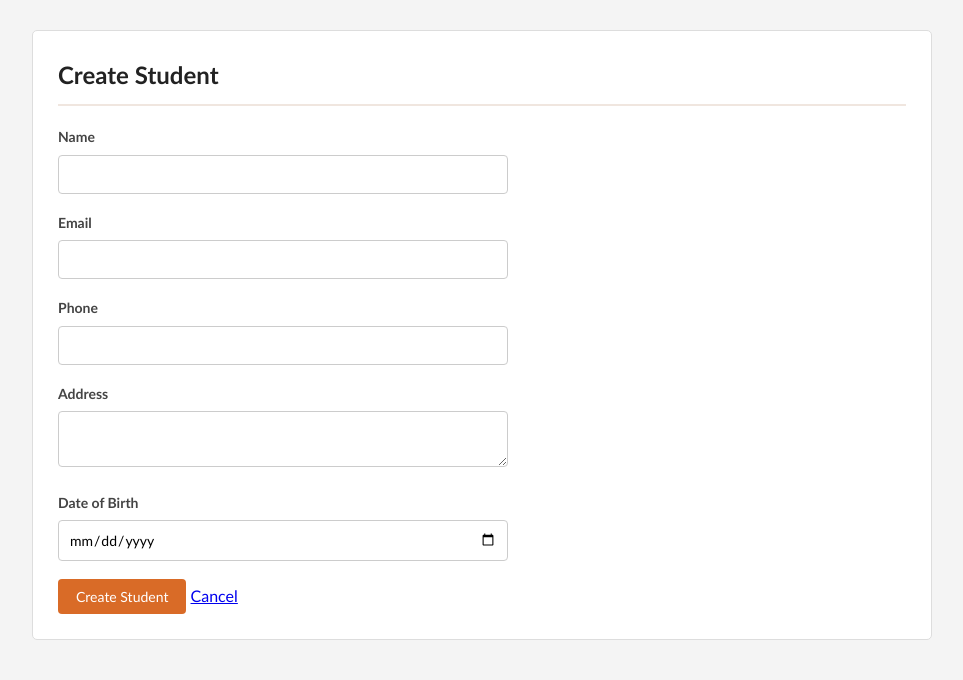
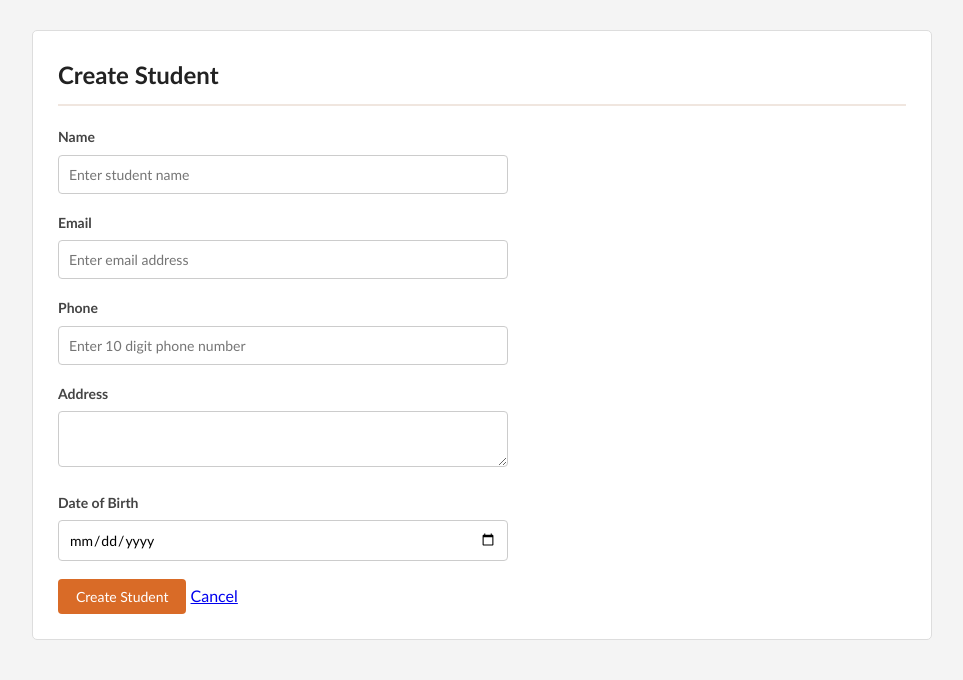
Before and after one commit to MariaSunam77/6CS056, a Laravel app: page /students/create in a window 1280 px wide. Shown: the part 62-742 px from the top of the page, without its empty margins (158-1121 px from the left). Run offline with Laravel 12, Linux system fonts and the light colour scheme.

Commit message:
Added buttons and improved form validation

```diff
--- a/app/Http/Controllers/CourseController.php
+++ b/app/Http/Controllers/CourseController.php
@@ -59,7 +59,7 @@ class CourseController extends Controller
     {
         return [
             'name'        => 'required|string|max:255',
-            'description' => 'nullable|string',
+            'description' => 'required|string|max:255',
             'duration'    => 'required|integer|min:1',
             'fee'         => 'required|numeric|min:0',
             'difficulty'  => ['required', Rule::in(['Easy', 'Medium', 'Hard'])],
--- a/app/Http/Controllers/StudentController.php
+++ b/app/Http/Controllers/StudentController.php
@@ -57,17 +57,24 @@ class StudentController extends Controller
             ->with('success', 'Student deleted successfully!');
     }
 
+
 private function rules(?Student $student = null): array
 {
     return [
-            'name'          => 'required|string|max:255',
-            'email'         => [
-                'required', 'email', 'max:255',
+        'name' => 'required|string|max:255|regex:/^[\pL\s\'-]+$/u',
+
+        'email' => [
+            'required',
+            'email',
+            'max:255',
             Rule::unique('students')->ignore($student?->id),
         ],
-            'phone'         => 'required|string|max:20',
-            'address'       => 'nullable|string|max:500',
-            'date_of_birth' => 'nullable|date',
+
+       'phone' => 'required|regex:/^[0-9]{10}$/',
+
+        'address' => 'nullable|string|max:500',
+
+        'date_of_birth' => 'nullable|date|before:today',
     ];
   }
 }
--- a/resources/views/components/students/form.blade.php
+++ b/resources/views/components/students/form.blade.php
@@ -1,8 +1,48 @@
+
 @props(['student'])
 
-<x-form-input name="name" label="Name" :value="$student->name" />
-<x-form-input name="email" label="Email" type="email" :value="$student->email" />
-<x-form-input name="phone" label="Phone" :value="$student->phone" />
-<x-form-textarea name="address" label="Address" :value="$student->address" />
-<x-form-input name="date_of_birth" label="Date of Birth" type="date"
-              :value="$student->date_of_birth?->format('Y-m-d')" />
+<x-form-input
+    name="name"
+    label="Name"
+    :value="$student->name"
+    placeholder="Enter student name"
+    maxlength="255"
+    required
+/>
+
+<x-form-input
+    name="email"
+    label="Email"
+    type="email"
+    :value="$student->email"
+    placeholder="Enter email address"
+    required
+/>
+
+<x-form-input
+    name="phone"
+    label="Phone"
+    type="tel"
+    :value="$student->phone"
+    placeholder="Enter 10 digit phone number"
+    maxlength="10"
+    minlength="10"
+    pattern="[0-9]{10}"
+    inputmode="numeric"
+    required
+/>
+
+<x-form-textarea
+    name="address"
+    label="Address"
+    :value="$student->address"
+    maxlength="500"
+/>
+
+<x-form-input
+    name="date_of_birth"
+    label="Date of Birth"
+    type="date"
+    :value="$student->date_of_birth?->format('Y-m-d')"
+    max="{{ date('Y-m-d') }}"
+/>
--- a/resources/views/course/create.blade.php
+++ b/resources/views/course/create.blade.php
@@ -1,9 +1,13 @@
+
 <x-layouts.app title="Create Course">
     <h1>Create Course</h1>
+
     <form action="{{ route('courses.store') }}" method="POST">
         @csrf
+
         @include('course._form')
+
         <button type="submit" class="btn">Create Course</button>
-        <a href="{{ route('courses.index') }}">Cancel</a>
+        <a href="{{ route('students.index') }}" class="btn">Cancel</a>
     </form>
 </x-layouts.app>
--- a/resources/views/course/detail.blade.php
+++ b/resources/views/course/detail.blade.php
@@ -8,5 +8,5 @@
     <p><strong>Difficulty:</strong> {{ $course->difficulty }}</p>
     <p><strong>Active:</strong> {{ $course->is_active ? 'Yes' : 'No' }}</p>
     <a href="{{ route('courses.edit', $course) }}" class="btn">Edit Course</a>
-    <a href="{{ route('courses.index') }}">Back to Courses</a>
+    <a href="{{ route('courses.index') }}" class="btn">Back to Courses</a>
 </x-layouts.app>
--- a/resources/views/student/detail.blade.php
+++ b/resources/views/student/detail.blade.php
@@ -8,5 +8,5 @@
     <p><strong>Date of Birth:</strong> {{ $student->date_of_birth?->format('d M Y') }}</p>
     <p><strong>Age:</strong> {{ $student->age ?? 'Not available' }}</p>
     <a href="{{ route('students.edit', $student) }}" class="btn">Edit Student</a>
-    <a href="{{ route('students.index') }}">Back to Students</a>
+    <a href="{{ route('students.index') }}" class="btn">Back to Students</a>
 </x-layouts.app>
--- a/resources/views/student/edit.blade.php
+++ b/resources/views/student/edit.blade.php
@@ -5,6 +5,6 @@
         @method('PUT')
         <x-students.form :student="$student" />
         <button type="submit" class="btn">Update Student</button>
-        <a href="{{ route('students.show', $student) }}">Cancel</a>
+        <a href="{{ route('students.show', $student) }}" class="btn">Cancel</a>
     </form>
 </x-layouts.app>
```
Also changed, not shown: resources/views/course/edit.blade.php (+6 -1 lines). Lines whose indentation alone changed are shown as unchanged.
